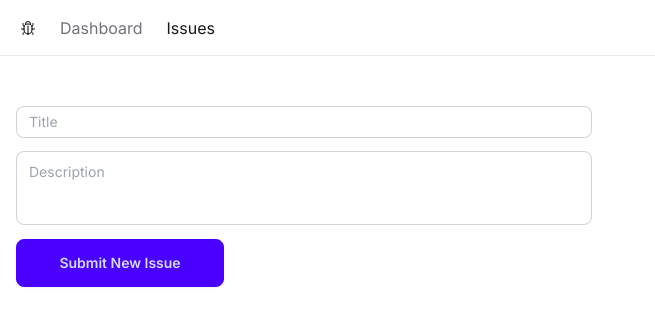
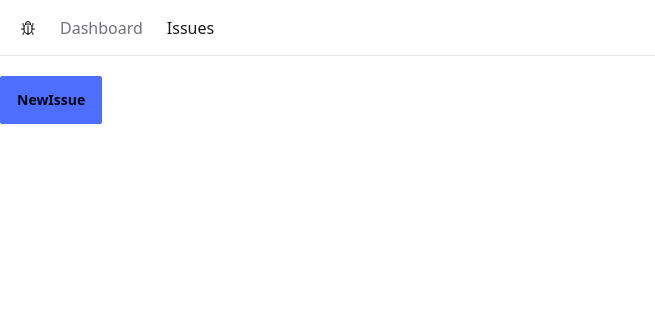
Before and after one commit to danishsheikh1122/issueTrackerFulltackApp, a Next.js app: page /issues in a window 1280 px wide. Shown: the top 326 px of the page, without its empty margins (0-655 px from the left). Built offline with nearby package versions, Linux system fonts and the light colour scheme.

Commit message:
markdown editor added

```diff
--- /dev/null
+++ b/app/issues/new/page.tsx
@@ -0,0 +1,25 @@
+"use client";
+import React from "react";
+import SimpleMDE from "react-simplemde-editor";
+import "easymde/dist/easymde.min.css";
+
+const newIssuePage = () => {
+  return (
+    <div className="h-[35rem] p-4 w-full font-roboto" data-theme="fantasy">
+      <div className="h-full w-1/2 flex flex-col">
+        <input
+          type="text"
+          placeholder="Title"
+          className=" input input-bordered input-sm max-w-xl"
+        />
+        <SimpleMDE placeholder="Description" className="mt-4" />
+        <button className=" btn btn-secondary w-1/3 capitalize mt-2"
+        onClick={()=>{}}>
+
+          submit new issue
+        </button>
+      </div>
+    </div>
+  );
+};
+export default newIssuePage;
--- a/app/issues/page.tsx
+++ b/app/issues/page.tsx
@@ -1,21 +1,11 @@
-"use client";
 import React from "react";
-
+import Link from "next/link";
 const IssuePage = () => {
   return (
-    <div className="h-[15rem] p-4 w-full">
-      <div className="h-full w-1/2 flex flex-col justify-evenly">
-        <input
-          type="text"
-          placeholder="Title"
-          className="input input-bordered input-sm max-w-xl"
-        />
-        <textarea
-          placeholder="Description"
-          className="textarea textarea-bordered textarea-sm w-full max-w-xl resize-none"
-        ></textarea>
-        <button className="btn btn-primary w-1/3 capitalize">submit new issue</button>
-      </div>
+    <div>
+      <Link href="/issues/new" className="btn btn-primary">
+        NewIssue
+      </Link>
     </div>
   );
 };
--- a/app/layout.tsx
+++ b/app/layout.tsx
@@ -1,5 +1,5 @@
 import type { Metadata } from "next";
-import { Inter } from "next/font/google";
+import { Inter, Poppins } from "next/font/google";
 import "./globals.css";
 // /* radix ui import */
 // import "@radix-ui/themes/styles.css";
@@ -7,6 +7,11 @@ import "./globals.css";
 // import { Theme } from "@radix-ui/themes";
 import NavBar from "./NavBar";
 const inter = Inter({ subsets: ["latin"] });
+const poppins= Poppins({
+  subsets: ['latin'],
+  weight: ['100', '300', '400', '500', '700', '900'],
+  variable: '--font-roboto',
+});
 
 export const metadata: Metadata = {
   title: "Create Next App",
@@ -20,11 +25,10 @@ export default function RootLayout({
 }>) {
   return (
     <html lang="en">
-      <body className={inter.className}>
+      <body className={poppins.variable}>
         {/* <Theme> */}
-          <NavBar></NavBar>
-          <main>{children}</main>
-
+        <NavBar></NavBar>
+        <main>{children}</main>
 
         {/* </Theme> */}
       </body>
--- a/package.json
+++ b/package.json
@@ -12,11 +12,13 @@
     "@prisma/client": "^5.15.1",
     "classname": "^0.0.0",
     "classnames": "^2.5.1",
+    "easymde": "^2.18.0",
     "next": "14.2.4",
     "prisma": "^5.15.1",
     "react": "^18",
     "react-dom": "^18",
     "react-icons": "^5.2.1",
+    "react-simplemde-editor": "^5.2.0",
     "zod": "^3.23.8"
   },
   "devDependencies": {
--- a/tailwind.config.ts
+++ b/tailwind.config.ts
@@ -9,6 +9,9 @@ const config: Config = {
   ],
   theme: {
     extend: {
+      fontFamily:{
+        roboto:'var(--font-roboto)'
+      },
       backgroundImage: {
         "gradient-radial": "radial-gradient(var(--tw-gradient-stops))",
         "gradient-conic":
@@ -17,5 +20,8 @@ const config: Config = {
     },
   },
   plugins: [daisyui],
+  daisyui:{
+    themes:['corporate','dark','fantasy']
+  }
 };
 export default config;
```
Also changed, not shown: 2 other files (tests, documents, lock files or other folders).
